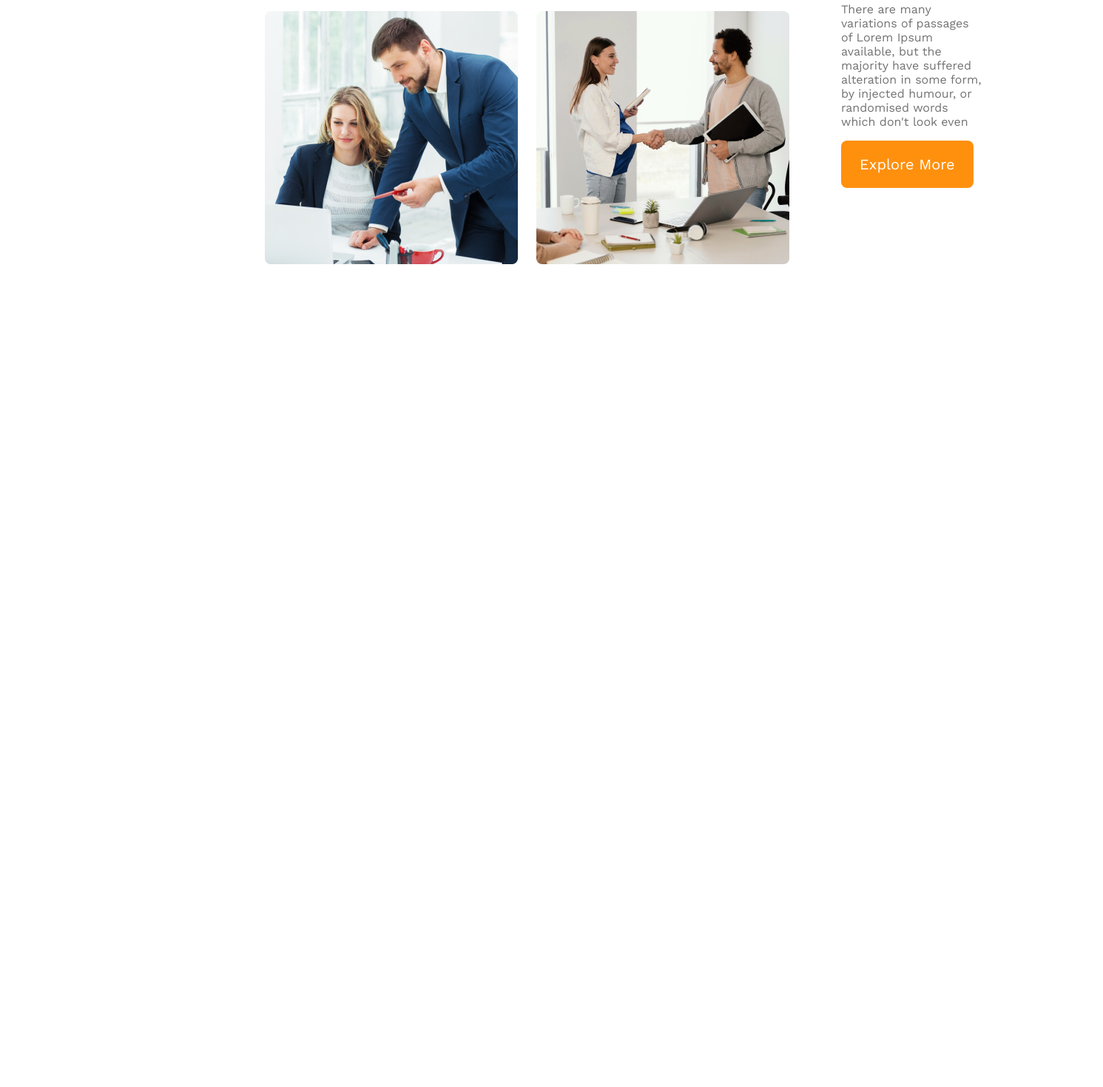
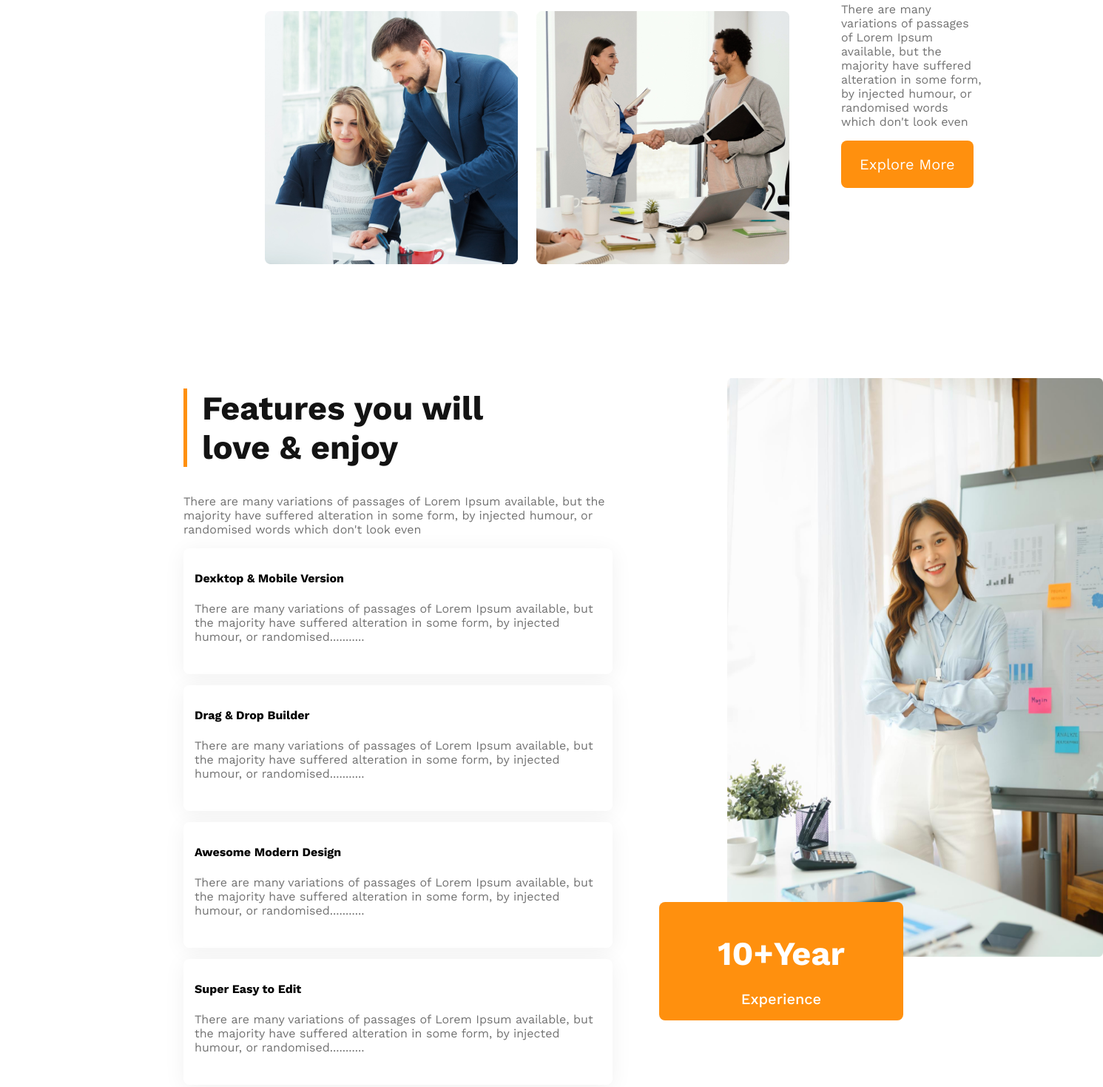
Before and after one commit to Nohan550/g3-architects, a plain HTML site: page index.html in a window 1280 px wide. Shown: the part 1443-2912 px from the top of the page at 74% size, 1491 px wide, since content can reach past the window. Before the commit the page ends 1808 px from the top, so only its background shows below. Drawn offline with nearby package versions, Linux system fonts and the light colour scheme.

Commit message:
Features added

```diff
--- a/index.html
+++ b/index.html
@@ -45,6 +45,39 @@
             <button class="btn-primary">Explore More</button>
         </div>
      </section>
+     <section class="Features">
+        <div class="Features-des">
+            <h1 class="nav-title title">Features you will love & enjoy</h1>
+            <p class="banner-des des">There are many variations of passages of Lorem Ipsum available, but the majority have suffered alteration in some form, by injected humour, or randomised words which don't look even</p>
+            <div class="box-container">
+                <div class="box">
+                    <h4>Dexktop & Mobile Version</h4>
+                    <p class="banner-des">There are many variations of passages of Lorem Ipsum available, but the majority have suffered alteration in some form, by injected humour, or randomised...........</p>
+                </div>
+                <div class="box">
+                    <h4>Drag & Drop Builder</h4>
+                    <p class="banner-des">There are many variations of passages of Lorem Ipsum available, but the majority have suffered alteration in some form, by injected humour, or randomised...........</p>
+                </div>
+                <div class="box">
+                    <h4>Awesome Modern Design</h4>
+                    <p class="banner-des">There are many variations of passages of Lorem Ipsum available, but the majority have suffered alteration in some form, by injected humour, or randomised...........</p>
+                </div>
+                <div class="box">
+                    <h4>Super Easy to Edit</h4
+                        ><p class="banner-des">There are many variations of passages of Lorem Ipsum available, but the majority have suffered alteration in some form, by injected humour, or randomised...........</p>
+                    </div>
+            </div>
+        </div>
+
+        <div>
+            <img class="image" src="images/architect.png" alt="">
+             <div class="experience">
+                <h1>10+Year <br>
+                  <small class="ex">Experience</small></h1>
+
+             </div>
+        </div>
+     </section>
     </main >
     <footer>
 
--- a/style.css
+++ b/style.css
@@ -88,7 +88,56 @@ font-weight: 700;
 font-size: 45px;
 font-weight: 700;
 }
-
+.Features{
+    display: flex;
+    align-items: center;
+    padding: 0 240px;
+    gap: 150px;
+    margin-top: 130px;
+}
+.title{
+    color: #131313;
+font-size: 45px;
+font-weight: 700;
+border-left: 5px solid  #FF900E;;
+padding-left: 20px;
+width: 470px;
+}
+.des{
+    width: 585px;
+}
+.box{
+    border-radius: 8px;
+background: #FFF;
+box-shadow: 0px 4px 30px 0px rgba(0, 0, 0, 0.06);
+width: 550px;
+height: 150px;
+padding: 10px 15px;
+margin-bottom: 15px;
+}
+.image{
+    width: 508px;
+height: 782px;
+}
+.experience{
+    width: 320px;
+height: 150px;
+border-radius: 8px;
+background: #FF900E;
+color: #FFF;
+text-align: center;
+font-size: 30px;
+font-weight: 700;
+padding: 5px;
+position: relative;
+bottom: 78px;
+right: 92px;
+}
+.ex{
+    color: #FFF;
+font-size: 20px;
+font-weight: 500;
+}
 
 
 
@@ -98,7 +147,7 @@ font-weight: 700;
     header{
         padding: 20px;
     }
-    nav,.team{
+    nav,.team,.Features{
         flex-direction: column;
     }
     .team{
@@ -111,13 +160,42 @@ font-weight: 700;
     .team-des{
         text-align: center;
     }
-}
+    .Features{
+        padding: 0;}
+
+    .Features-des{
+        width: 100%;
+    }
+
+    .des,.title{
+        width: 100%;
+    }
+    .box{
+        width: 95%;
+    }
+   .title{
+    padding: 0;
+   }
+    .image{
+        width:100%;
+        height: 90%;
+        margin-top: -100px;
+    }
+    .experience{
+       right:0 ;
+       bottom: 0;
+       left:35px ;
+       margin-top: 50px;
+    }
+    }
+
+
 /* tablet or medium device */
 @media  screen and (min-width:576px) and (max-width:960px) {
     header{
         padding: 50px;
     }
-    nav,.team{
+    nav,.team,.Features{
         flex-direction: column;
     }
     .team{
```
